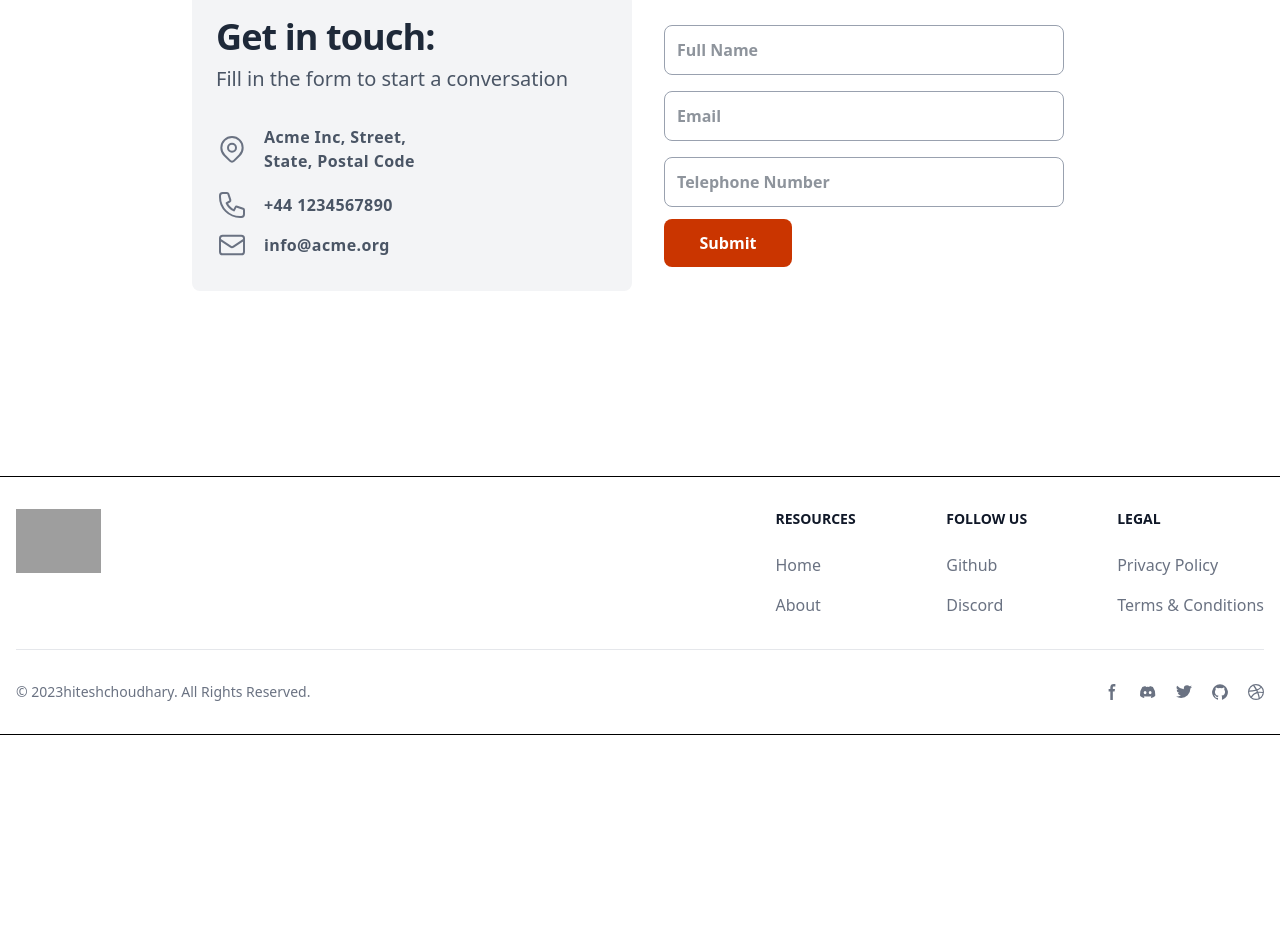
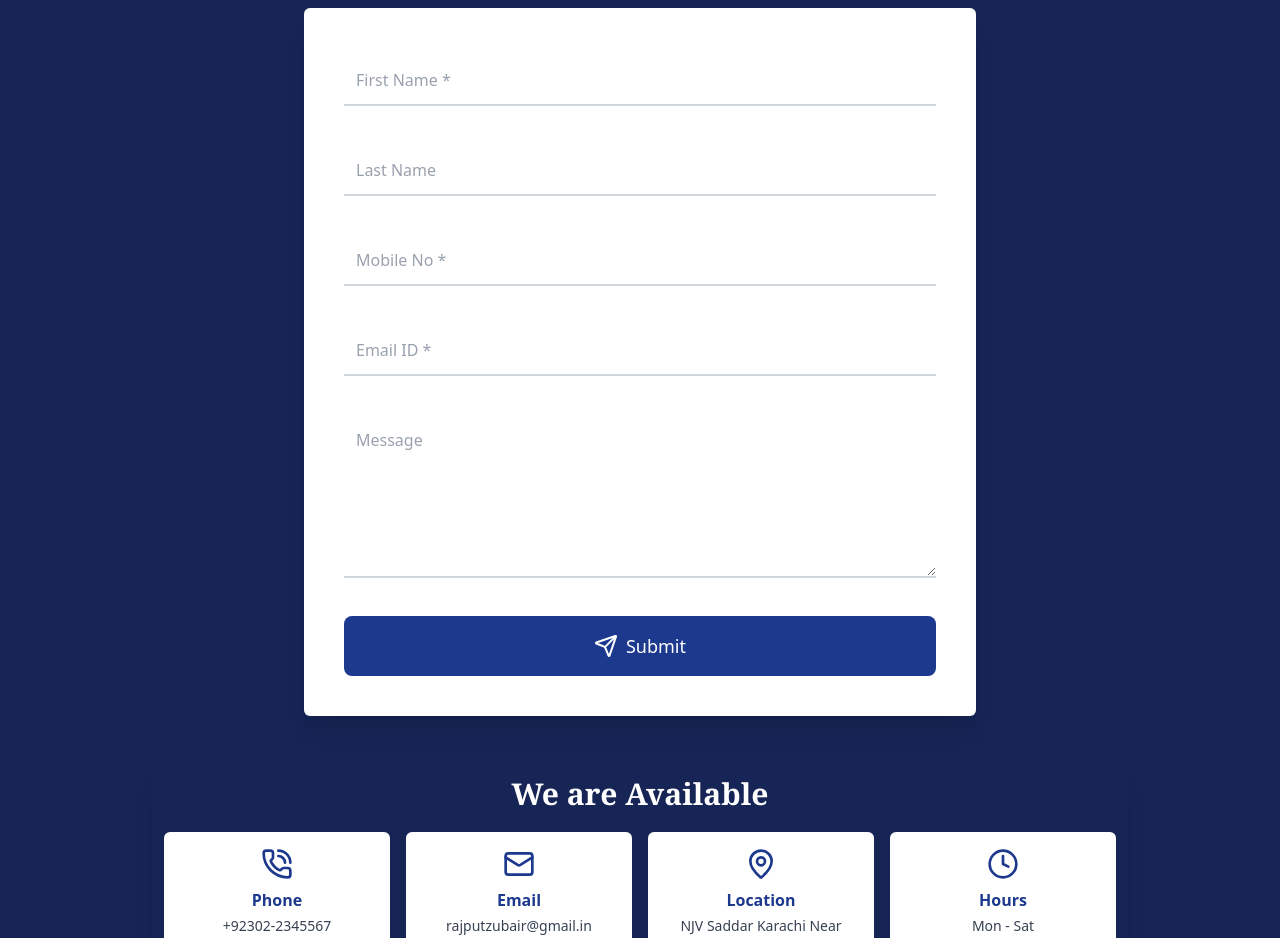
Before and after one commit to muhammadkhan-dev-code/njv_alumni_council, a React (Vite) app: page /contact-us in a window 1280 px wide. Shown: the part 280-1218 px from the top of the page. Before the commit the page ends 1015 px from the top, so only its background shows below. Built offline with nearby package versions, Linux system fonts and the light colour scheme; grey boxes are pictures that could not be loaded.

Commit message:
created and added Contact Us page  to the project

```diff
--- a/package.json
+++ b/package.json
@@ -12,6 +12,7 @@
   "dependencies": {
     "@heroicons/react": "^2.2.0",
     "@tailwindcss/vite": "^4.1.12",
+    "lucide-react": "^0.542.0",
     "react": "^19.1.1",
     "react-dom": "^19.1.1",
     "react-router-dom": "^7.8.2",
--- a/src/components/About/About.jsx
+++ b/src/components/About/About.jsx
@@ -7,10 +7,9 @@ const About = () => {
         About Us
       </h2>
       <VisionMission/>
-      <h2 class="text-3xl font-bold text-center text-gray-700 mt-10 tracking-tight font-serif transition-all duration-300 ease-linear hover:text-black ">
+      <h2 className="text-3xl font-bold text-center text-gray-700 mt-10 tracking-tight font-serif transition-all duration-300 ease-linear hover:text-black ">
   Our Executive Body
 </h2>
-
         <ExecBody/>
 
     </div>
--- a/src/components/About/about_comp/VisionMission.jsx
+++ b/src/components/About/about_comp/VisionMission.jsx
@@ -8,13 +8,13 @@ const VisionMission = () => {
       image_src: vision,
       heading: "Vision",
       paragraph:
-        "To inculcate in our fellows a knowledge base that cultivates: Free Thinkers, Creative Problem Solvers and Compassionate Leaders who challenge the conventional wisdom of the world.",
+        "To unite generations of NJV alumni as a vibrant community that preserves our legacy, empowers future leaders, and contributes to education and society with pride and purpose.",
     },
     {
       image_src: mission,
       heading: "Mission",
       paragraph:
-        "To empower our community through innovative education, fostering creativity, compassion, and leadership to drive transformative change worldwide.",
+        "To foster lifelong connections among alumni, provide mentorship and opportunities for students, support NJV’s growth, and uphold its tradition of excellence through collaboration, service, and shared values.",
     },
   ]);
   return (
--- a/src/components/ContactUs/ContactUs.jsx
+++ b/src/components/ContactUs/ContactUs.jsx
@@ -1,137 +1,161 @@
+import React from "react";
+import { Mail, PhoneCall, MapPin, Clock, Send } from "lucide-react";
+
 export default function ContactUs() {
+  const contactInfo = [
+    {
+      icon: <PhoneCall className="w-8 h-8" />,
+      title: "Phone",
+      details: ["+92302-2345567"],
+    },
+    {
+      icon: <Mail className="w-8 h-8" />,
+      title: "Email",
+      details: ["rajputzubair@gmail.in"],
+    },
+    {
+      icon: <MapPin className="w-8 h-8" />,
+      title: "Location",
+      details: ["NJV Saddar Karachi Near Radio Pakistan "],
+    },
+    {
+      icon: <Clock className="w-8 h-8" />,
+      title: "Hours",
+      details: ["Mon - Sat", "09:00 AM – 05:00 PM"],
+    },
+  ];
   return (
-        <div className="relative flex items-top justify-center min-h-[700px] bg-white sm:items-center sm:pt-0">
-            <div className="max-w-6xl mx-auto sm:px-6 lg:px-8">
-                <div className="mt-8 overflow-hidden">
-                    <div className="grid grid-cols-1 md:grid-cols-2">
-                        <div className="p-6 mr-2 bg-gray-100 sm:rounded-lg">
-                            <h1 className="text-3xl sm:text-4xl text-gray-800 font-extrabold tracking-tight">
-                                Get in touch:
-                            </h1>
-                            <p className="text-normal text-lg sm:text-xl font-medium text-gray-600 mt-2">
-                                Fill in the form to start a conversation
+    <div className="w-full bg-blue-950 py-16">
+      <div className="max-w-5xl mx-auto px-6 text-center">
+        <h2 className="text-4xl font-semibold text-white  font-serif mb-8">
+          We’re Just a Message Away{" "}
+        </h2>
+        <p className="text-white my-3 font-serif text-xl ">
+          This is your gateway to connect with us directly. Whether you have
+          inquiries, feedback, or simply want to say hello.
         </p>
 
-                            <div className="flex items-center mt-8 text-gray-600">
-                                <svg
-                                    fill="none"
-                                    stroke="currentColor"
-                                    stroke-linecap="round"
-                                    stroke-linejoin="round"
-                                    stroke-width="1.5"
-                                    viewBox="0 0 24 24"
-                                    className="w-8 h-8 text-gray-500"
+        <div className="bg-white shadow-xl rounded-md mt-10 p-10 w-full max-w-2xl mx-auto">
+          <div className="space-y-8">
+            <div className="relative">
+              <input
+                type="text"
+                id="firstName"
+                className="peer w-full border-b-2 border-gray-300 bg-transparent px-3 pt-5 pb-2 text-gray-900 placeholder-transparent focus:border-blue-900 focus:outline-none text-lg"
+                placeholder="First Name"
+              />
+              <label
+                htmlFor="firstName"
+                className="absolute left-3 top-1 text-gray-500 text-sm transition-all
+                peer-placeholder-shown:top-5 peer-placeholder-shown:text-base peer-placeholder-shown:text-gray-400
+                peer-focus:top-1 peer-focus:text-sm peer-focus:text-blue-900"
               >
-                                    <path
-                                        stroke-linecap="round"
-                                        stroke-linejoin="round"
-                                        stroke-width="1.5"
-                                        d="M17.657 16.657L13.414 20.9a1.998 1.998 0 01-2.827 0l-4.244-4.243a8 8 0 1111.314 0z"
+                First Name *
+              </label>
+            </div>
+
+            <div className="relative">
+              <input
+                type="text"
+                id="lastName"
+                className="peer w-full border-b-2 border-gray-300 bg-transparent px-3 pt-5 pb-2 text-gray-900 placeholder-transparent focus:border-blue-900 focus:outline-none text-lg"
+                placeholder="Last Name"
               />
-                                    <path
-                                        stroke-linecap="round"
-                                        stroke-linejoin="round"
-                                        stroke-width="1.5"
-                                        d="M15 11a3 3 0 11-6 0 3 3 0 016 0z"
+              <label
+                htmlFor="lastName"
+                className="absolute left-3 top-1 text-gray-500 text-sm transition-all
+                peer-placeholder-shown:top-5 peer-placeholder-shown:text-base peer-placeholder-shown:text-gray-400
+                peer-focus:top-1 peer-focus:text-sm peer-focus:text-blue-900"
+              >
+                Last Name
+              </label>
+            </div>
+
+            <div className="relative">
+              <input
+                type="text"
+                id="mobile"
+                className="peer w-full border-b-2 border-gray-300 bg-transparent px-3 pt-5 pb-2 text-gray-900 placeholder-transparent focus:border-blue-900 focus:outline-none text-lg"
+                placeholder="Mobile No"
               />
-                                </svg>
-                                <div className="ml-4 text-md tracking-wide font-semibold w-40">
-                                    Acme Inc, Street, State, Postal Code
+              <label
+                htmlFor="mobile"
+                className="absolute left-3 top-1 text-gray-500 text-sm transition-all
+                peer-placeholder-shown:top-5 peer-placeholder-shown:text-base peer-placeholder-shown:text-gray-400
+                peer-focus:top-1 peer-focus:text-sm peer-focus:text-blue-900"
+              >
+                Mobile No *
+              </label>
+            </div>
+
+            <div className="relative">
+              <input
+                type="email"
+                id="email"
+                className="peer w-full border-b-2 border-gray-300 bg-transparent px-3 pt-5 pb-2 text-gray-900 placeholder-transparent focus:border-blue-900 focus:outline-none text-lg"
+                placeholder="Email ID"
+              />
+              <label
+                htmlFor="email"
+                className="absolute left-3 top-1 text-gray-500 text-sm transition-all
+                peer-placeholder-shown:top-5 peer-placeholder-shown:text-base peer-placeholder-shown:text-gray-400
+                peer-focus:top-1 peer-focus:text-sm peer-focus:text-blue-900"
+              >
+                Email ID *
+              </label>
+            </div>
+
+            <div className="relative">
+              <textarea
+                id="message"
+                rows="5"
+                className="peer w-full border-b-2 border-gray-300 bg-transparent px-3 pt-5 pb-2 text-gray-900 placeholder-transparent focus:border-blue-900 focus:outline-none text-lg"
+                placeholder="Message"
+              ></textarea>
+              <label
+                htmlFor="message"
+                className="absolute left-3 top-1 text-gray-500 text-sm transition-all
+                peer-placeholder-shown:top-5 peer-placeholder-shown:text-base peer-placeholder-shown:text-gray-400
+                peer-focus:top-1 peer-focus:text-sm peer-focus:text-blue-900"
+              >
+                Message
+              </label>
+            </div>
+
+            <button
+              type="button"
+              className="flex items-center justify-center gap-2 bg-blue-900 text-white px-8 py-4 rounded-lg w-full font-medium hover:bg-blue-800 hover:gap-3 transition-all text-lg"
+            >
+              <Send className="w-6 h-6" /> Submit
+            </button>
           </div>
         </div>
 
-                            <div className="flex items-center mt-4 text-gray-600">
-                                <svg
-                                    fill="none"
-                                    stroke="currentColor"
-                                    stroke-linecap="round"
-                                    stroke-linejoin="round"
-                                    stroke-width="1.5"
-                                    viewBox="0 0 24 24"
-                                    className="w-8 h-8 text-gray-500"
+        <div className="shadow-xl mt-12 p-3 w-ful mx-auto">
+          <h3 className="text-3xl font-bold text-white mb-5 text-center font-serif">
+            We are Available
+          </h3>
+
+          <div className="grid grid-cols-1 md:grid-cols-2 lg:grid-cols-4 gap-4 ">
+            {contactInfo.map((item, index) => (
+              <div
+                key={index}
+                className="flex flex-col items-center text-center p-4 px-6 rounded-md bg-white hover:bg-blue-50 transition"
               >
-                                    <path
-                                        stroke-linecap="round"
-                                        stroke-linejoin="round"
-                                        stroke-width="1.5"
-                                        d="M3 5a2 2 0 012-2h3.28a1 1 0 01.948.684l1.498 4.493a1 1 0 01-.502 1.21l-2.257 1.13a11.042 11.042 0 005.516 5.516l1.13-2.257a1 1 0 011.21-.502l4.493 1.498a1 1 0 01.684.949V19a2 2 0 01-2 2h-1C9.716 21 3 14.284 3 6V5z"
-                                    />
-                                </svg>
-                                <div className="ml-4 text-md tracking-wide font-semibold w-40">
-                                    +44 1234567890
-                                </div>
+                <div className="text-blue-900 mb-2 transition-transform duration-300 hover:scale-110 hover:text-red-600">
+                  {item.icon}
                 </div>
 
-                            <div className="flex items-center mt-2 text-gray-600">
-                                <svg
-                                    fill="none"
-                                    stroke="currentColor"
-                                    stroke-linecap="round"
-                                    stroke-linejoin="round"
-                                    stroke-width="1.5"
-                                    viewBox="0 0 24 24"
-                                    className="w-8 h-8 text-gray-500"
-                                >
-                                    <path
-                                        stroke-linecap="round"
-                                        stroke-linejoin="round"
-                                        stroke-width="1.5"
-                                        d="M3 8l7.89 5.26a2 2 0 002.22 0L21 8M5 19h14a2 2 0 002-2V7a2 2 0 00-2-2H5a2 2 0 00-2 2v10a2 2 0 002 2z"
-                                    />
-                                </svg>
-                                <div className="ml-4 text-md tracking-wide font-semibold w-40">
-                                    info@acme.org
+                <h4 className="font-semibold text-blue-900 text-base">
+                  {item.title}
+                </h4>
+                {item.details.map((line, i) => (
+                  <p key={i} className="text-gray-700 text-sm mt-1">
+                    {line}
+                  </p>
+                ))}
               </div>
-                            </div>
-                        </div>
-
-                        <form className="p-6 flex flex-col justify-center">
-                            <div className="flex flex-col">
-                                <label for="name" className="hidden">
-                                    Full Name
-                                </label>
-                                <input
-                                    type="name"
-                                    name="name"
-                                    id="name"
-                                    placeholder="Full Name"
-                                    className="w-100 mt-2 py-3 px-3 rounded-lg bg-white border border-gray-400 text-gray-800 font-semibold focus:border-orange-500 focus:outline-none"
-                                />
-                            </div>
-
-                            <div className="flex flex-col mt-2">
-                                <label for="email" className="hidden">
-                                    Email
-                                </label>
-                                <input
-                                    type="email"
-                                    name="email"
-                                    id="email"
-                                    placeholder="Email"
-                                    className="w-100 mt-2 py-3 px-3 rounded-lg bg-white border border-gray-400 text-gray-800 font-semibold focus:border-orange-500 focus:outline-none"
-                                />
-                            </div>
-
-                            <div className="flex flex-col mt-2">
-                                <label htmlFor="tel" className="hidden">
-                                    Number
-                                </label>
-                                <input
-                                    type="tel"
-                                    name="tel"
-                                    id="tel"
-                                    placeholder="Telephone Number"
-                                    className="w-100 mt-2 py-3 px-3 rounded-lg bg-white border border-gray-400 text-gray-800 font-semibold focus:border-orange-500 focus:outline-none"
-                                />
-                            </div>
-
-                            <button
-                                type="submit"
-                                className="md:w-32 bg-orange-700 hover:bg-blue-dark text-white font-bold py-3 px-6 rounded-lg mt-3 hover:bg-orange-600 transition ease-in-out duration-300"
-                            >
-                                Submit
-                            </button>
-                        </form>
+            ))}
           </div>
         </div>
       </div>
```
Also changed, not shown: 1 other file (tests, documents, lock files or other folders). Lines whose indentation alone changed are shown as unchanged.
